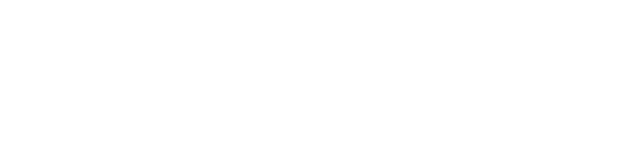
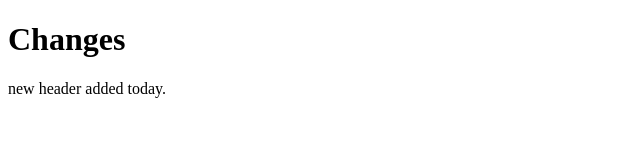
Before and after one commit to noman27/course-test, a plain HTML site: page index.html in a window 1280 px wide. Shown: the whole page, without its empty margins (0-640 px from the left). Drawn offline with Linux system fonts and the light colour scheme.

Commit message:
header add

```diff
--- a/index.html
+++ b/index.html
@@ -7,6 +7,7 @@
     <title>Github practice session</title>
 </head>
 <body>
-
+    <h1>Changes</h1>
+    <p>new header added today.</p>
 </body>
 </html>
```
